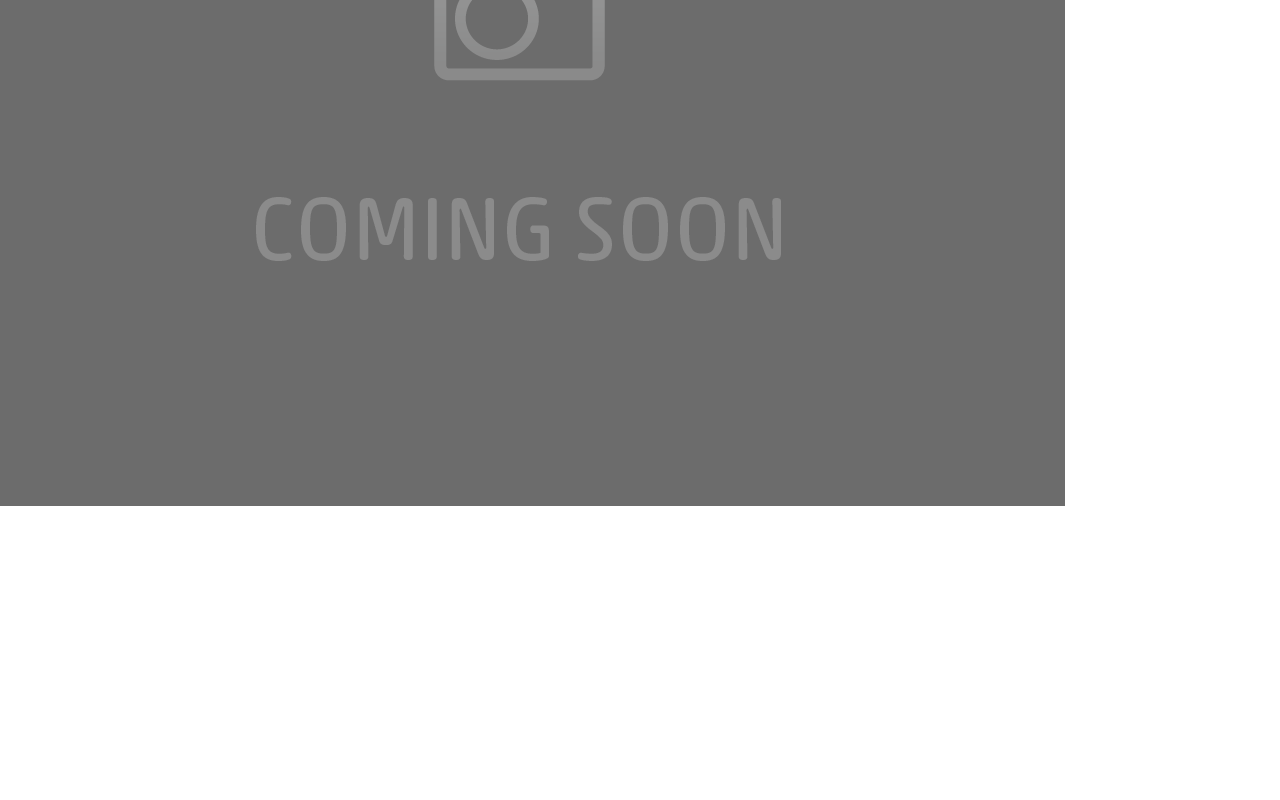
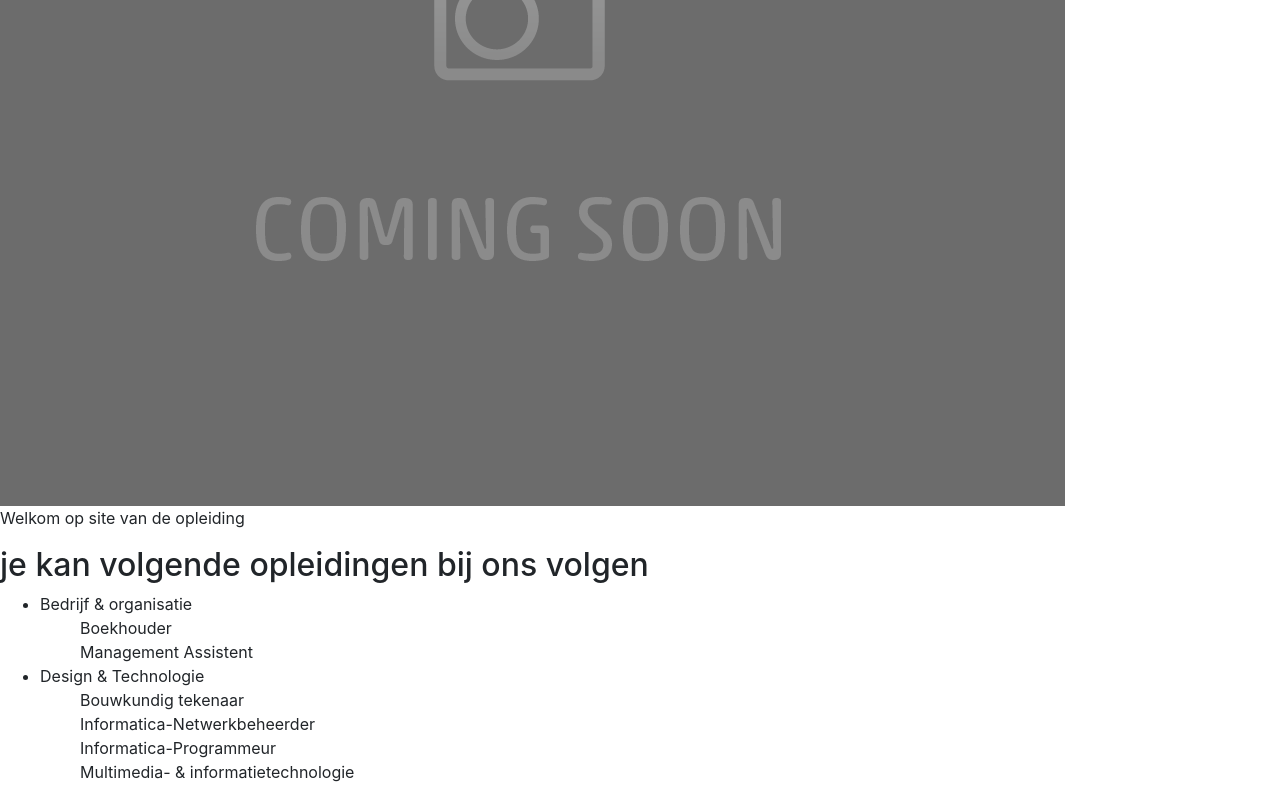
Before and after one commit to delanoteewoud/oefening-hbo, a plain HTML site: page index.html in a window 1280 px wide. Shown: the part 350-1150 px from the top of the page. Before the commit the page ends 856 px from the top, so only its background shows below. Drawn offline with nearby package versions, Linux system fonts and the light colour scheme.

Commit message:
verschillende opleidingen

```diff
--- a/index.html
+++ b/index.html
@@ -12,7 +12,20 @@
   <body>
       <h1>Opleiding voor HBO5</h1>
       <img src="../oefening-hbo/Bronbestanden/placeholder1.png"/>
-
+      <p>Welkom op site van de opleiding</p>
+    <h2>je kan volgende opleidingen bij ons volgen</h2>
+    <ul>
+        <li>Bedrijf & organisatie
+            <ul>Boekhouder</ul>
+            <ul>Management Assistent</ul>
+        </li>
+        <li>Design & Technologie
+            <ul>Bouwkundig tekenaar</ul>
+            <ul>Informatica-Netwerkbeheerder</ul>
+            <ul>Informatica-Programmeur</ul>
+            <ul>Multimedia- & informatietechnologie</ul>
+        </li>
+    </ul>
     <script src="https://code.jquery.com/jquery-3.3.1.slim.min.js" integrity="sha384-q8i/X+965DzO0rT7abK41JStQIAqVgRVzpbzo5smXKp4YfRvH+8abtTE1Pi6jizo" crossorigin="anonymous"></script>
     <script src="https://cdnjs.cloudflare.com/ajax/libs/popper.js/1.14.3/umd/popper.min.js" integrity="sha384-ZMP7rVo3mIykV+2+9J3UJ46jBk0WLaUAdn689aCwoqbBJiSnjAK/l8WvCWPIPm49" crossorigin="anonymous"></script>
     <script src="https://stackpath.bootstrapcdn.com/bootstrap/4.1.2/js/bootstrap.min.js" integrity="sha384-o+RDsa0aLu++PJvFqy8fFScvbHFLtbvScb8AjopnFD+iEQ7wo/CG0xlczd+2O/em" crossorigin="anonymous"></script>
```
